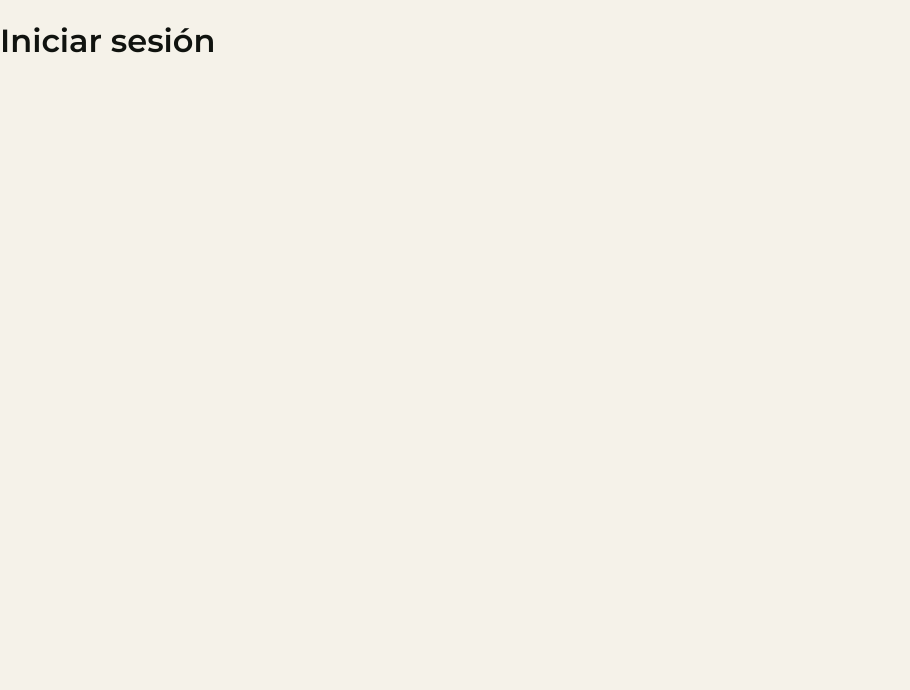
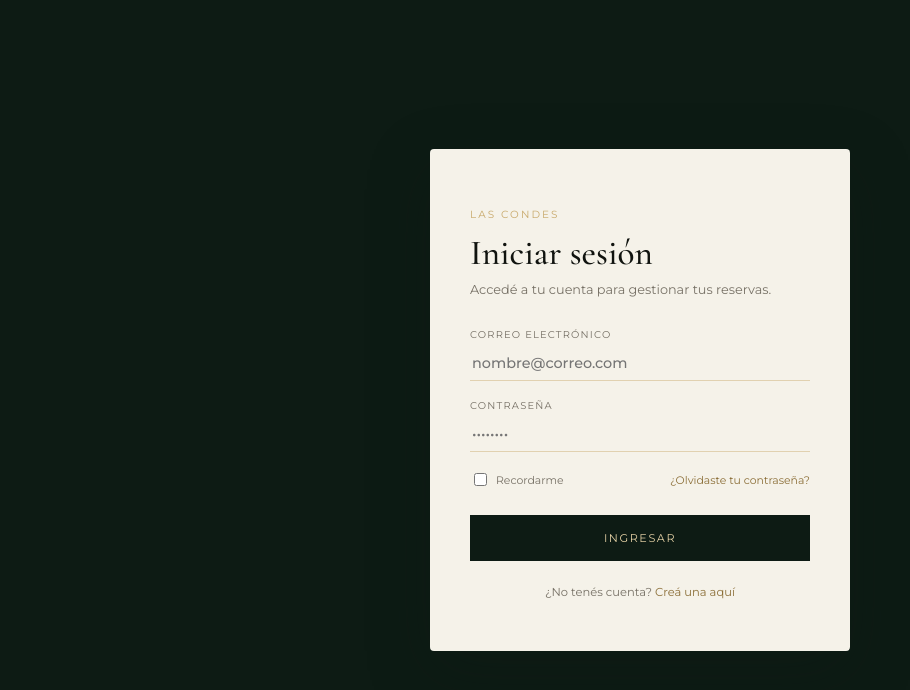
Before and after one commit to tomasAITATAGLE/Hoteleria-G3, a React (Vite) app: page /login in a window 1280 px wide. Shown: the top 690 px of the page, without its empty margins (0-910 px from the left). Built offline with nearby package versions, Linux system fonts and the light colour scheme.

Commit message:
Agregar página Login

```diff
--- a/src/pages/Login.jsx
+++ b/src/pages/Login.jsx
@@ -1,3 +1,76 @@
+import { useState } from "react";
+import { Link, useNavigate } from "react-router-dom";
+import { useAuth } from "../context/AuthContext.jsx";
+
 export default function Login() {
-  return <h1>Iniciar sesión</h1>;
+  const { iniciarSesion } = useAuth();
+  const navigate = useNavigate();
+  const [email, setEmail] = useState("");
+  const [password, setPassword] = useState("");
+  const [error, setError] = useState(null);
+
+  function enviar(evento) {
+    evento.preventDefault();
+    const resultado = iniciarSesion(email, password);
+
+    if (!resultado.ok) {
+      setError({ mensaje: resultado.error, campos: ["email", "password"] });
+      return;
+    }
+
+    navigate("/lobby");
+  }
+
+  function claseCampo(nombre) {
+    return error?.campos.includes(nombre) ? "campo campo-error" : "campo";
+  }
+
+  return (
+    <div className="pagina-login">
+      <main className="login-contenido">
+        <section className="login-tarjeta aparecer">
+          <p className="subtitulo subtitulo-dorado">Las Condes</p>
+          <h1>Iniciar sesión</h1>
+          <p className="login-texto">Accedé a tu cuenta para gestionar tus reservas.</p>
+
+          <form onSubmit={enviar} autoComplete="off" noValidate>
+            {error && <p className="mensaje-error">{error.mensaje}</p>}
+            <label className={claseCampo("email")}>
+              <span>Correo electrónico</span>
+              <input
+                type="email"
+                name="email"
+                placeholder="nombre@correo.com"
+                value={email}
+                onChange={(e) => setEmail(e.target.value)}
+              />
+            </label>
+            <label className={claseCampo("password")}>
+              <span>Contraseña</span>
+              <input
+                type="password"
+                name="password"
+                placeholder="••••••••"
+                value={password}
+                onChange={(e) => setPassword(e.target.value)}
+              />
+            </label>
+            <div className="login-opciones">
+              <label>
+                <input type="checkbox" name="recordarme" /> Recordarme
+              </label>
+              <a href="#">¿Olvidaste tu contraseña?</a>
+            </div>
+            <button className="boton-enviar" type="submit">
+              Ingresar
+            </button>
+          </form>
+
+          <p className="login-pie">
+            ¿No tenés cuenta? <Link to="/registro">Creá una aquí</Link>
+          </p>
+        </section>
+      </main>
+    </div>
+  );
 }
```
